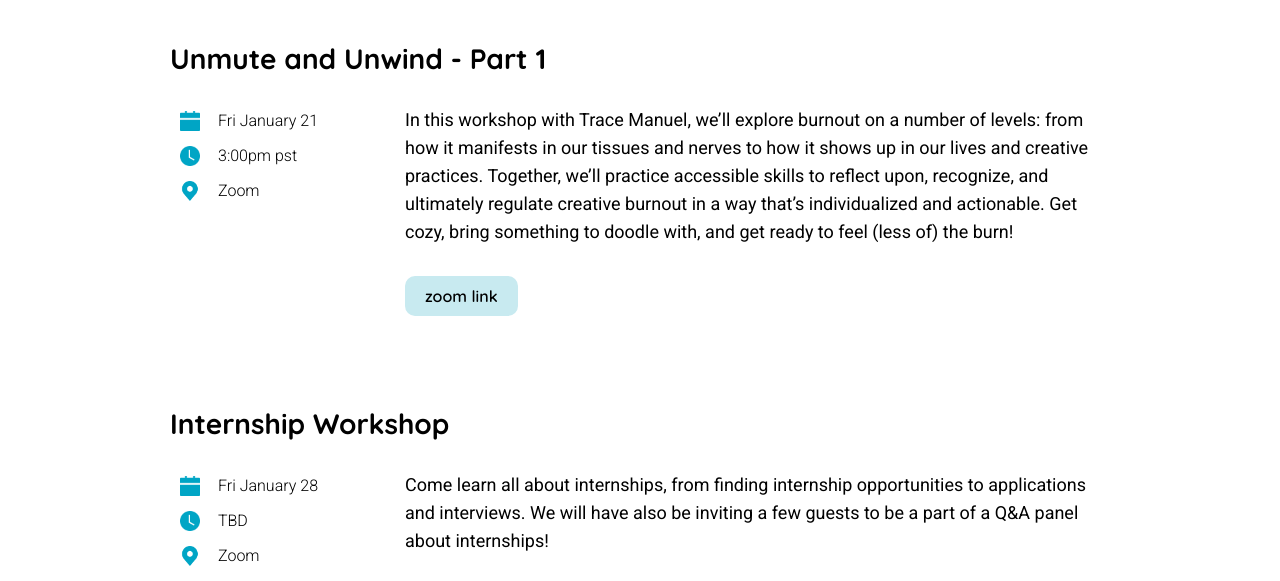
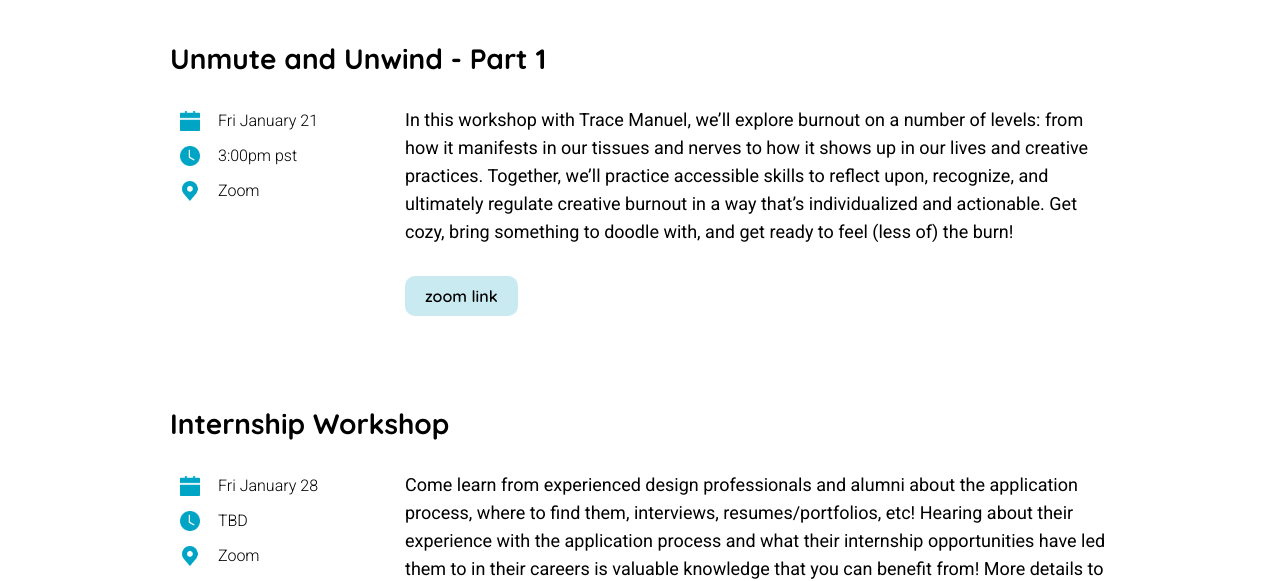
Before and after one commit to DesignCareersClub/DesignCareersClub.github.io, a plain HTML site: page events/index.html in a window 1280 px wide. Shown: the part 249-830 px from the top of the page. Drawn offline with nearby package versions, Linux system fonts and the light colour scheme.

Commit message:
events internship workshop

```diff
--- a/events/index.html
+++ b/events/index.html
@@ -145,7 +145,7 @@
           </section>
 
           <section class="upcoming-btns-text">
-            <p>Come learn all about internships, from finding internship opportunities to applications and interviews. We will have also be inviting a few guests to be a part of a Q&A panel about internships! </p>
+            <p>Come learn from experienced design professionals and alumni about the application process, where to find them, interviews, resumes/portfolios, etc! Hearing about their experience with the application process and what their internship opportunities have led them to in their careers is valuable knowledge that you can benefit from! More details to be released soon.</p>
             <!-- <a class="upcomingBtns" href="#">register here</a>
             <a class="upcomingBtns" href="#">zoom link</a> -->
           </section>
```
